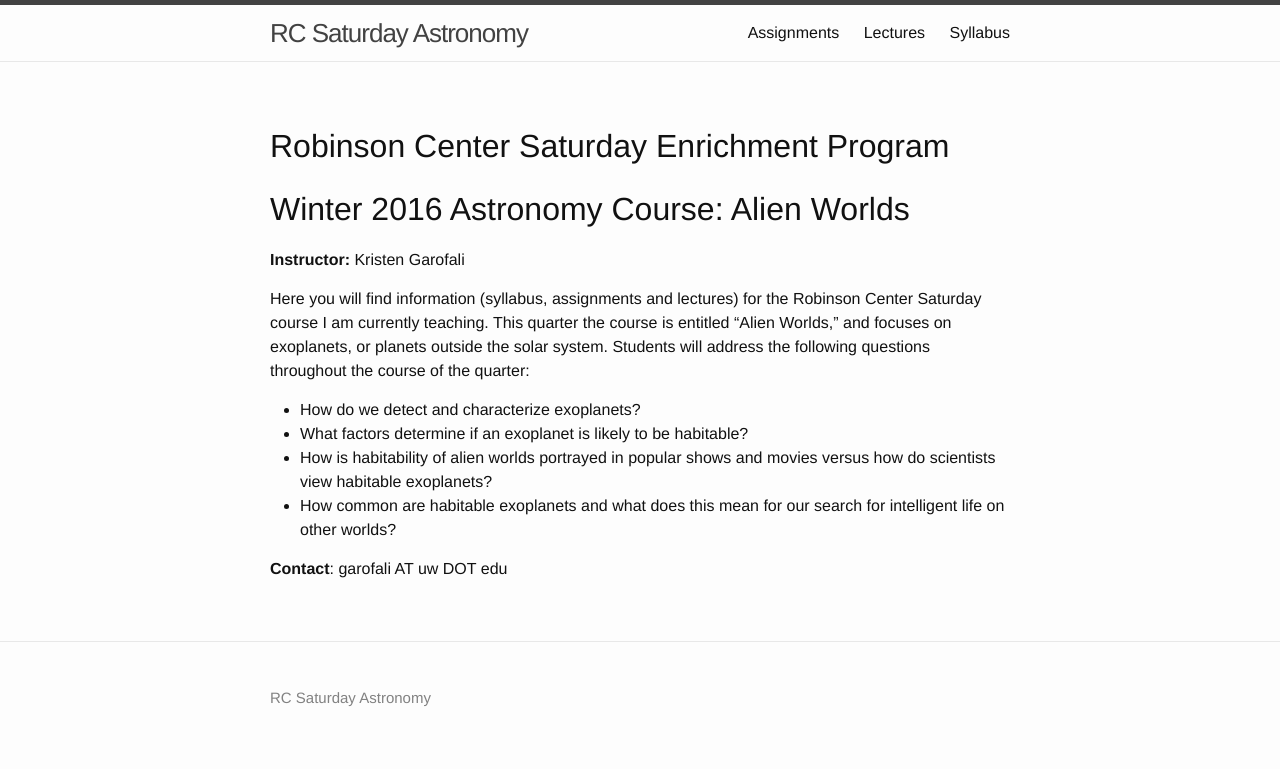
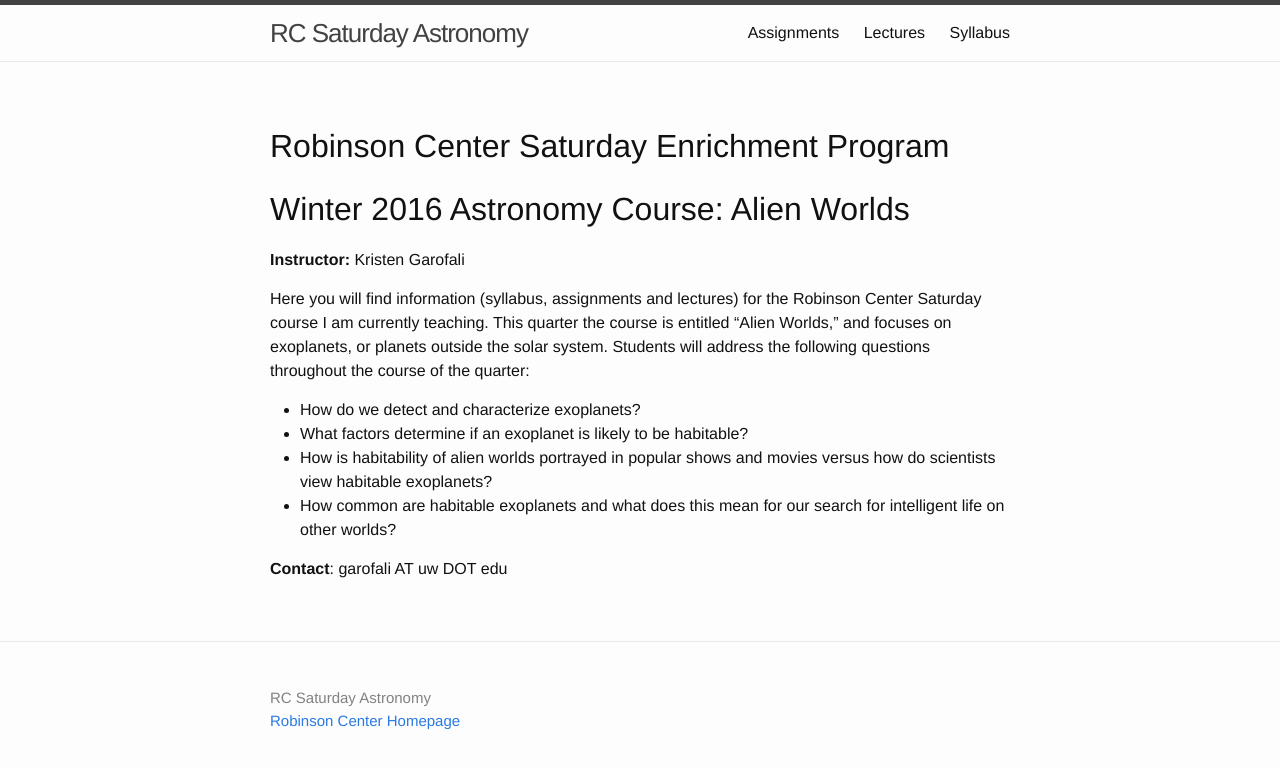
Before and after one commit to kgarofali/robinson-center, a Jekyll site: the page built from index.md, in a window 1280 px wide. Shown: the top 769 px of the page. Built offline with Jekyll 4.4.1, drawn with Linux system fonts in a browser that asks for light colours; some of the changed lines change nothing that is shown.

Commit message:
footer link

```diff
--- a/_config.yml
+++ b/_config.yml
@@ -4,7 +4,7 @@ email: garofali@uw.edu
 description: > # this means to ignore newlines until "baseurl:"
 baseurl: "/robinson-center/" # the subpath of your site, e.g. /blog/
 url: "http://kgarofali.github.io/robinson-center" # the base hostname & protocol for your site
-premap_home: "https://robinsoncenter.uw.edu/"
+rc_home: "https://robinsoncenter.uw.edu/"
 
 
 # Build settings
```
